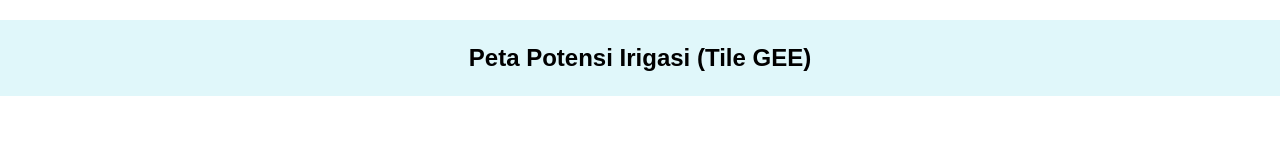
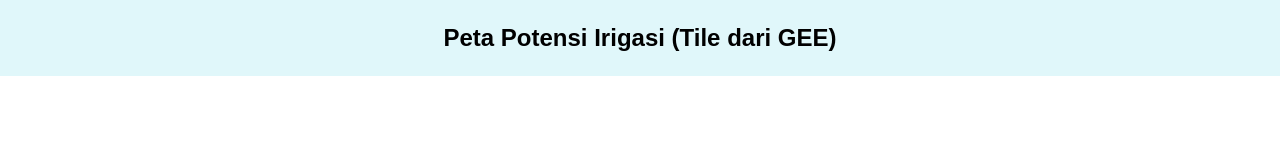
Before and after one commit to ridhoarazzak/Irigasi, a plain HTML site: page index.html in a window 1280 px wide. Drawn offline with nearby package versions, Linux system fonts and the light colour scheme.

Commit message:
Update index.html

```diff
--- a/index.html
+++ b/index.html
@@ -1,19 +1,32 @@
 <!DOCTYPE html>
 <html lang="id">
 <head>
-  <meta charset="UTF-8">
-  <meta name="viewport" content="width=device-width, initial-scale=1.0">
+  <meta charset="UTF-8" />
+  <meta name="viewport" content="width=device-width, initial-scale=1.0" />
   <title>Peta Potensi Irigasi</title>
-  <link rel="stylesheet" href="https://unpkg.com/leaflet/dist/leaflet.css"/>
+  <link rel="stylesheet" href="https://unpkg.com/leaflet/dist/leaflet.css" />
   <style>
-    body { margin: 0; font-family: sans-serif; }
-    #map { width: 100%; height: 90vh; }
+    body {
+      margin: 0;
+      font-family: Arial, sans-serif;
+    }
+    h2 {
+      text-align: center;
+      background: #e0f7fa;
+      margin: 0;
+      padding: 1em;
+      font-size: 1.5em;
+    }
+    #map {
+      width: 100%;
+      height: 90vh;
+    }
     .legend {
       background: white;
       padding: 10px;
       font-size: 14px;
       line-height: 1.5em;
-      box-shadow: 0 0 5px rgba(0,0,0,0.2);
+      box-shadow: 0 0 5px rgba(0, 0, 0, 0.2);
       border-radius: 6px;
     }
     .legend i {
@@ -28,14 +41,13 @@
 </head>
 <body>
 
-<h2 style="text-align:center; background:#e0f7fa; padding: 1em;">Peta Potensi Irigasi (Tile GEE)</h2>
+  <h2>Peta Potensi Irigasi (Tile dari GEE)</h2>
+  <div id="map"></div>
 
-<div id="map"></div>
-
-<!-- Leaflet -->
-<script src="https://unpkg.com/leaflet/dist/leaflet.js"></script>
-<!-- Script utama -->
-<script src="script.js"></script>
+  <!-- Leaflet Library -->
+  <script src="https://unpkg.com/leaflet/dist/leaflet.js"></script>
+  <!-- Main JS -->
+  <script src="script.js"></script>
 
 </body>
 </html>
```
